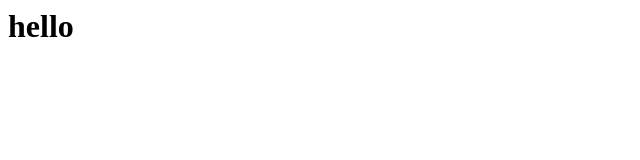
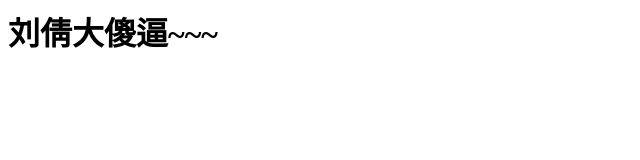
Before and after one commit to Lone5267/test, a plain HTML site: page index.html in a window 1280 px wide. Shown: the whole page, without its empty margins (0-640 px from the left). Drawn offline with Linux system fonts and the light colour scheme.

Commit message:
change inner

```diff
--- a/index.html
+++ b/index.html
@@ -1 +1 @@
-<h1>hello</h1>
+<h1>刘倩大傻逼~~~</h1>
```
